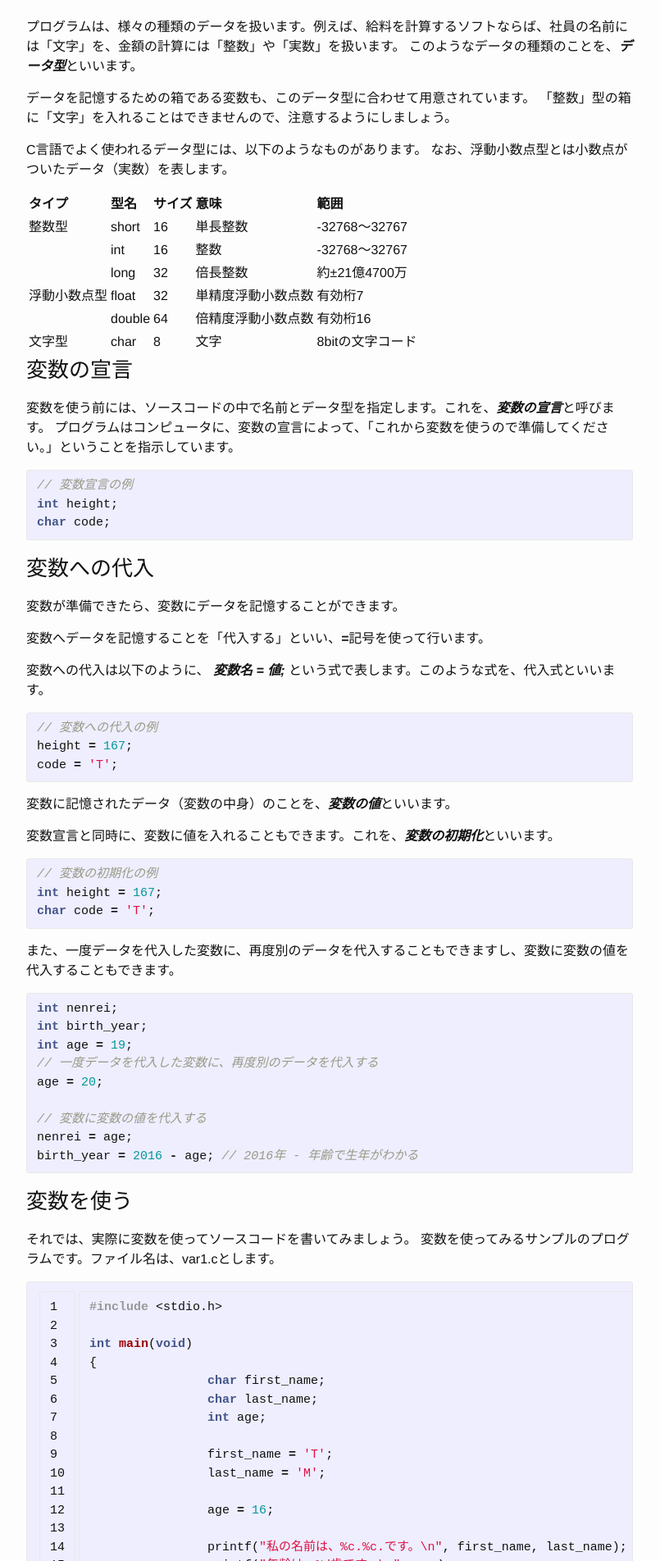
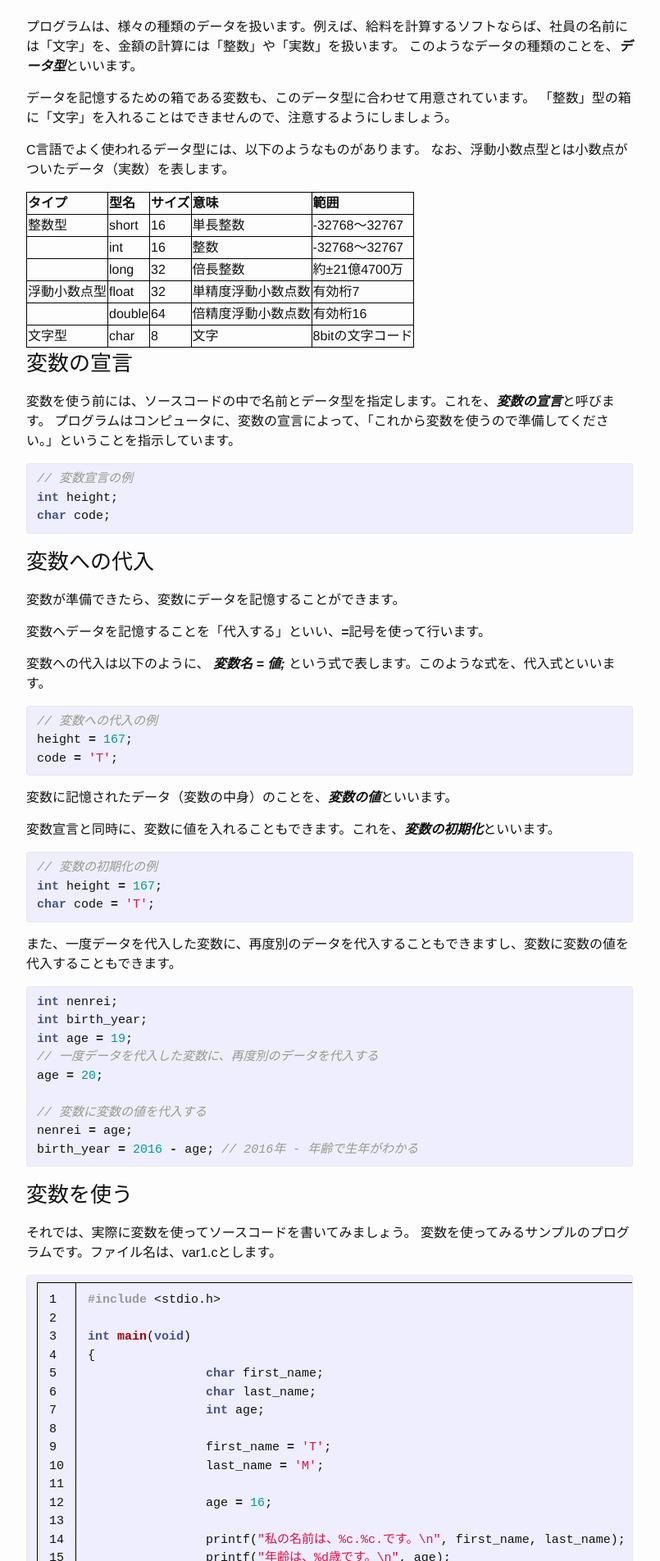
Before and after one commit to mktakuya/tnct-softech2016.github.io, a Jekyll site: the page built from _posts/2016-05-26-04-variables.markdown, in a window 1280 px wide. Shown: the part 745-2649 px from the top of the page at 82% size, without its empty margins (238-1043 px from the left). Built offline with Jekyll 4.4.1, drawn with Linux system fonts in a browser that asks for light colours.

Commit message:
Add table settings

```diff
--- a/_sass/_base.scss
+++ b/_sass/_base.scss
@@ -204,3 +204,17 @@ pre {
         }
     }
 }
+
+table{
+    border-collapse: collapse;
+    border-spacing: 0;
+    border: 1px solid #000000;
+}
+
+th{
+    border: 1px solid #000000;
+}
+
+td{
+    border: 1px solid #000000;
+}
```
